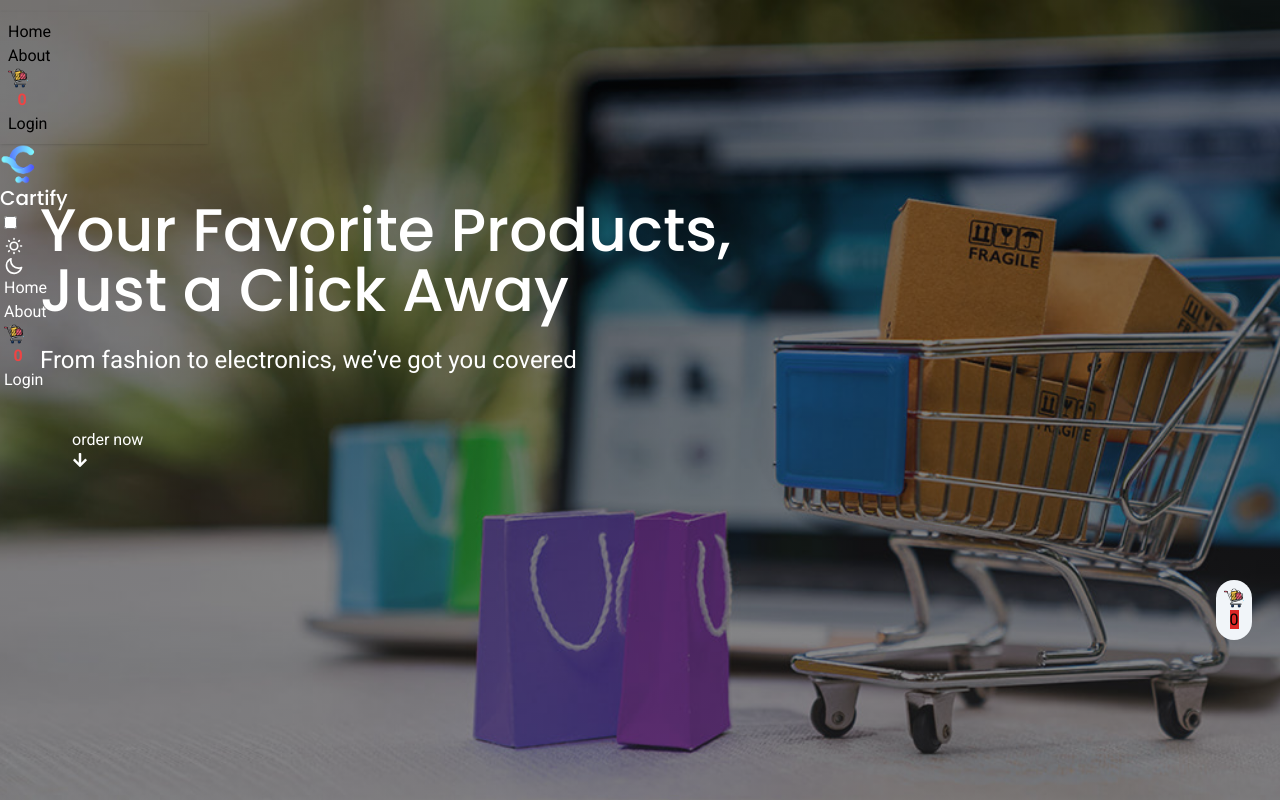
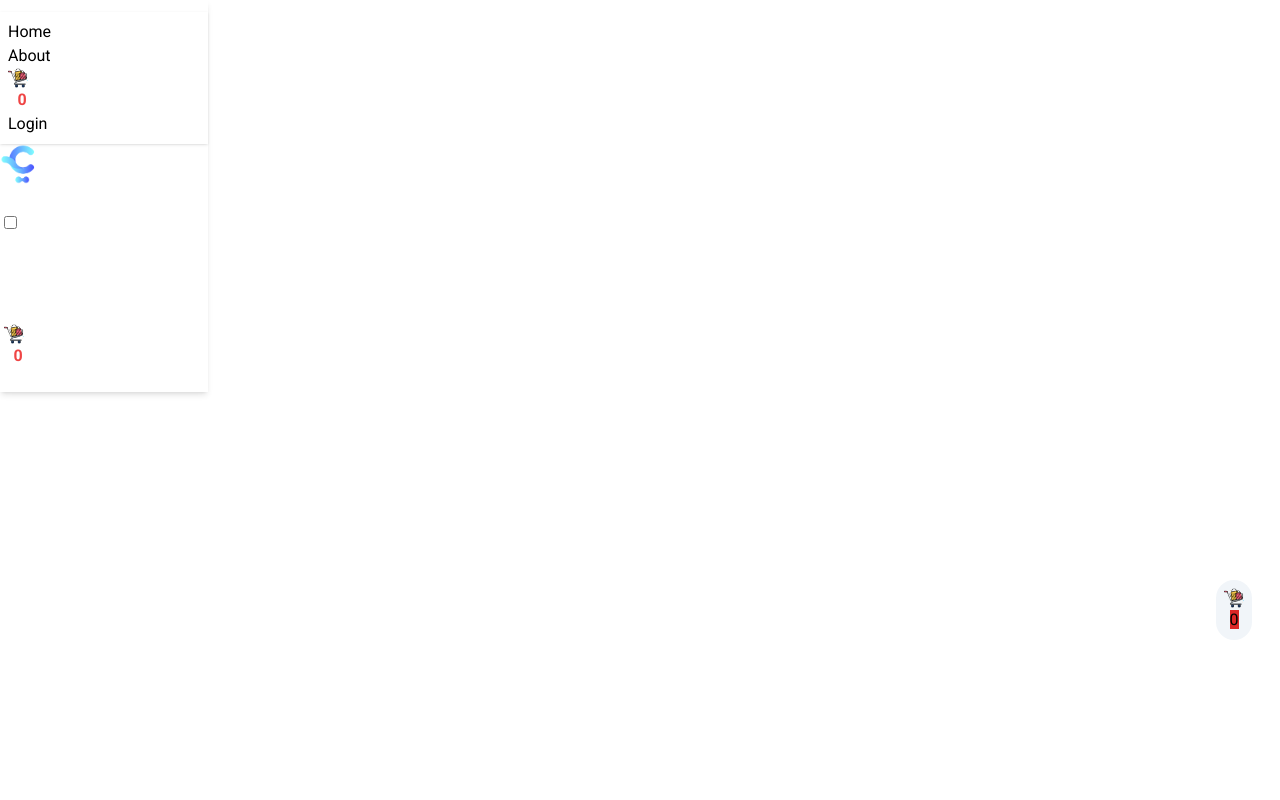
Before and after one commit to abdullah-al-mohammad/cartify-client, a React (Vite) app: page / in a window 1280 px wide. Shown: the top 800 px of the page. Built offline with nearby package versions, Linux system fonts and the light colour scheme; no server answers.

Commit message:
remove navber

```diff
--- a/src/layout/Main.jsx
+++ b/src/layout/Main.jsx
@@ -1,5 +1,5 @@
 import { useState } from 'react';
-import { Outlet } from 'react-router-dom';
+import { Outlet, useLocation } from 'react-router-dom';
 import shopping from '../assets/shoppingcart.png';
 import CartModal from '../pages/cartModal/CartModal';
 import Footer from '../pages/Shared/Footer/Footer';
@@ -10,11 +10,12 @@ const Main = () => {
   const { cart } = useCart();
 
   const [isCartOpen, setIsCartOpen] = useState(false);
+  const location = useLocation()
   return (
     <>
       <Navbar></Navbar>
       <div className="min-h-screen">
-        <Outlet></Outlet>
+        {location.pathname === '/login' ? <Outlet></Outlet> : ''}
       </div>
       <Footer></Footer>
       {/* cart icon  */}
```
